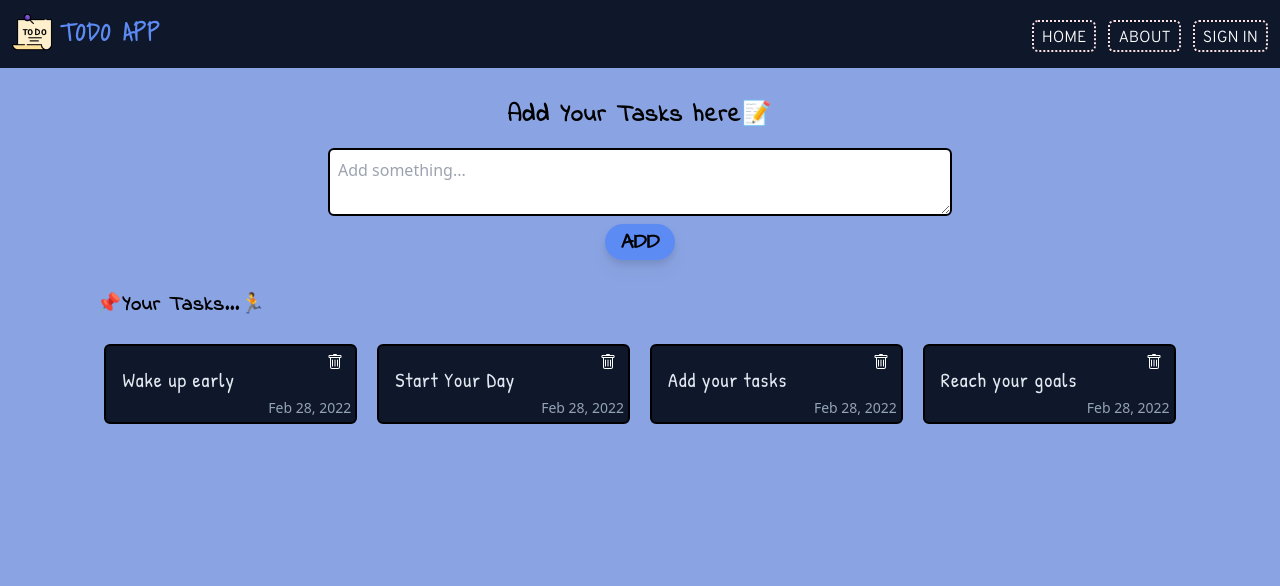
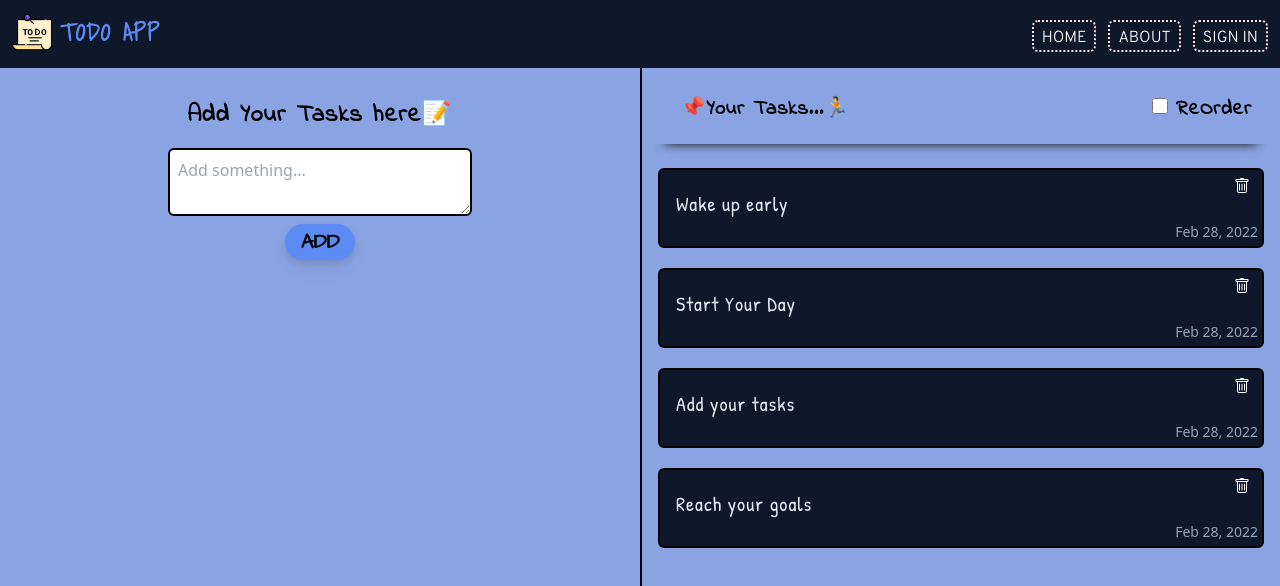
Before and after one commit to MSid01/react-todo-frontend, a React (Create React App) app: page / in a window 1280 px wide. Shown: the top 586 px of the page. Built offline with nearby package versions, Linux system fonts and the light colour scheme.

Commit message:
design changed

```diff
--- a/package.json
+++ b/package.json
@@ -7,6 +7,7 @@
     "@testing-library/jest-dom": "^5.16.2",
     "@testing-library/react": "^12.1.3",
     "@testing-library/user-event": "^13.5.0",
+    "framer-motion": "^6.2.8",
     "react": "^17.0.2",
     "react-dom": "^17.0.2",
     "react-scripts": "5.0.0",
--- a/src/App.js
+++ b/src/App.js
@@ -67,7 +67,7 @@ function App() {
   return (
     <>
       <Navbar />
-      <div className="scroll-smooth">
+      <div className="md:flex">
         <TaskInput todoState={{ todos: todos, setTodos: setTodos }} />
         <TasksList
           todosList={todos}
--- /dev/null
+++ b/src/components/Icon.js
@@ -0,0 +1,48 @@
+export function ReorderIcon({dragControls} ) {
+  return (
+    <svg
+      xmlns="http://www.w3.org/2000/svg"
+      viewBox="0 0 39 39"
+      width="16"
+      height="16"
+      onPointerDown={(event) => dragControls.start(event)}
+    >
+      <path
+        d="M 5 0 C 7.761 0 10 2.239 10 5 C 10 7.761 7.761 10 5 10 C 2.239 10 0 7.761 0 5 C 0 2.239 2.239 0 5 0 Z"
+        fill="#CCC"
+      ></path>
+      <path
+        d="M 19 0 C 21.761 0 24 2.239 24 5 C 24 7.761 21.761 10 19 10 C 16.239 10 14 7.761 14 5 C 14 2.239 16.239 0 19 0 Z"
+        fill="#CCC"
+      ></path>
+      <path
+        d="M 33 0 C 35.761 0 38 2.239 38 5 C 38 7.761 35.761 10 33 10 C 30.239 10 28 7.761 28 5 C 28 2.239 30.239 0 33 0 Z"
+        fill="#CCC"
+      ></path>
+      <path
+        d="M 33 14 C 35.761 14 38 16.239 38 19 C 38 21.761 35.761 24 33 24 C 30.239 24 28 21.761 28 19 C 28 16.239 30.239 14 33 14 Z"
+        fill="#CCC"
+      ></path>
+      <path
+        d="M 19 14 C 21.761 14 24 16.239 24 19 C 24 21.761 21.761 24 19 24 C 16.239 24 14 21.761 14 19 C 14 16.239 16.239 14 19 14 Z"
+        fill="#CCC"
+      ></path>
+      <path
+        d="M 5 14 C 7.761 14 10 16.239 10 19 C 10 21.761 7.761 24 5 24 C 2.239 24 0 21.761 0 19 C 0 16.239 2.239 14 5 14 Z"
+        fill="#CCC"
+      ></path>
+      <path
+        d="M 5 28 C 7.761 28 10 30.239 10 33 C 10 35.761 7.761 38 5 38 C 2.239 38 0 35.761 0 33 C 0 30.239 2.239 28 5 28 Z"
+        fill="#CCC"
+      ></path>
+      <path
+        d="M 19 28 C 21.761 28 24 30.239 24 33 C 24 35.761 21.761 38 19 38 C 16.239 38 14 35.761 14 33 C 14 30.239 16.239 28 19 28 Z"
+        fill="#CCC"
+      ></path>
+      <path
+        d="M 33 28 C 35.761 28 38 30.239 38 33 C 38 35.761 35.761 38 33 38 C 30.239 38 28 35.761 28 33 C 28 30.239 30.239 28 33 28 Z"
+        fill="#CCC"
+      ></path>
+    </svg>
+  );
+}
--- a/src/components/TaskCard.js
+++ b/src/components/TaskCard.js
@@ -1,9 +1,12 @@
 import React from "react";
 import Swal from "sweetalert2";
+import { useMotionValue, Reorder, useDragControls } from "framer-motion";
+import { ReorderIcon } from "./Icon";
 
-export const TaskCard = ({ todo, todoState, index }) => {
+export const TaskCard = ({ todo, todoState, index, reorderState }) => {
   const { todos, setTodos } = todoState;
-
+  const y = useMotionValue(0);
+  const dragControls = useDragControls();
   const deleteTodo = () => {
     Swal.fire({
       title: "Are you sure?",
@@ -47,17 +50,25 @@ export const TaskCard = ({ todo, todoState, index }) => {
     });
   };
   return (
-    <div className="p-4 bg-slate-900 pb-6 w-full lg:w-1/5 md:w-1/4 sm:w-1/3 flex flex-col bg-logo-color-50 border-2 rounded-md relative border-black">
+    <Reorder.Item
+       dragListener={false}
+      dragControls={dragControls}
+      value={todo}
+      id={todo}
+      className="p-4 bg-slate-900 pb-6 flex flex-col bg-logo-color-50 border-2 rounded-md relative border-black"
+      style={{ y }}
+    >
       <h4 className="text-slate-200 text-[18px] my-1 break-words font-Patrick-Hand tracking-wider text-xl">
         {todo.task}
       </h4>
       <div className="absolute bottom-0 right-0 p-1">
         <p className="text-sm text-slate-400">{todo.date}</p>
       </div>
-      <div className="absolute top-0 right-1">
-        <button
+      <div className="cursor-pointer absolute top-0 right-1 p-2 transition ease-in duration-200 uppercase rounded-full hover:bg-gray-800 hover:text-white focus:outline-none">
+      {reorderState ? <ReorderIcon dragControls={dragControls}/>
+       : <button
           onClick={deleteTodo}
-          className="flex items-center p-2  transition ease-in duration-200 uppercase rounded-full hover:bg-gray-800 hover:text-white focus:outline-none"
+          className="flex items-center"
         >
           <svg
             xmlns="http://www.w3.org/2000/svg"
@@ -74,7 +85,8 @@ export const TaskCard = ({ todo, todoState, index }) => {
             />
           </svg>
         </button>
+        }
       </div>
-    </div>
+    </Reorder.Item>
   );
 };
--- a/src/components/TaskInput.js
+++ b/src/components/TaskInput.js
@@ -46,7 +46,7 @@ const TaskInput = ({ todoState }) => {
     setcurrentText("");
   };
   return (
-    <div className="sticky top-[-20px] z-10 bg-taskinputbg flex flex-col items-center p-4">
+    <div className="md:w-2/4  sticky top-0 z-10 bg-taskinputbg flex flex-col items-center md:h-[80vh] p-4">
       <h1 className="text-2xl p-2 m-2 font-bold font-Indie-Flower tracking-wider">
         Add Your Tasks here📝
       </h1>
--- a/src/components/TasksList.js
+++ b/src/components/TasksList.js
@@ -1,24 +1,33 @@
-import React from "react";
+import React,{useState} from "react";
 import { TaskCard } from "./TaskCard";
+import { Reorder } from "framer-motion";
 const TasksList = ({ todosList, todoState }) => {
+  const { todos, setTodos } = todoState;
+  const [reorderToggle, setreorderToggle] = useState(false);
   return (
-    <>
-      <h2 className="ml-[calc(10%_-_2rem)] text-xl mt-4 font-semibold font-Indie-Flower tracking-wider">
+    <div className="md:w-2/4 md:border-l-2 p-2  border-black">
+    <div className="flex shadow-bottom-only sticky md:top-0 top-52 z-10 bg-taskinputbg space-x-28  justify-between md:space-x-10 pl-[calc(10%_-_2rem)] text-xl p-5 font-semibold font-Indie-Flower tracking-wider" >
+      <h2 >
         {" "}
         📌Your Tasks...🏃
       </h2>
-      <div className="mt-4 p-2 flex flex-wrap gap-5 justify-center">
+      <div>
+      <input className=" h-4 w-4 p-2" type="checkbox" id="reorder" name="reorder" checked={reorderToggle} onChange={()=>{setreorderToggle(!reorderToggle)}} />
+      <label htmlFor="reorder"> ReOrder</label>
+      </div>
+    </div>
+      <Reorder.Group className="flex flex-col mt-4 p-2 gap-5" axis="y" onReorder={setTodos} values={todos}>
           {todosList.map((todo, index) => (
             <TaskCard
-            key={index}
+            key={todo.task}
               todo={todo}
               index={index}
               todoState={todoState}
+              reorderState={reorderToggle}
             />
-
           ))}
-          </div>
-    </>
+          </Reorder.Group>
+    </div>
   );
 };
 
--- a/tailwind.config.js
+++ b/tailwind.config.js
@@ -4,6 +4,9 @@ module.exports = {
   ],
   theme: {
     extend: {
+      boxShadow: {
+        'bottom-only': '0px 15px 10px -15px #111',
+      },
       colors: {
         'logo-color': '#5D8BF4',
         'taskinputbg':'#8aa4e3',
```
Also changed, not shown: 1 other file (tests, documents, lock files or other folders).
